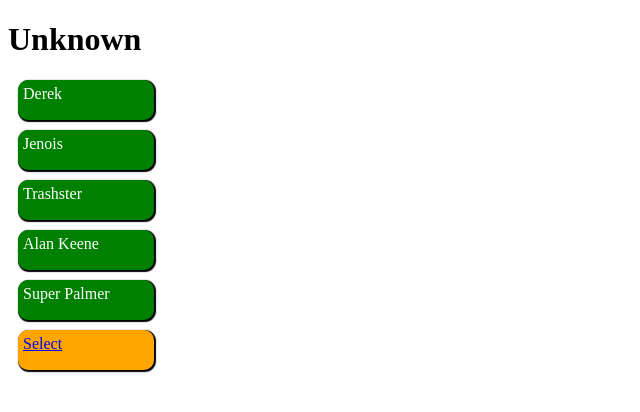
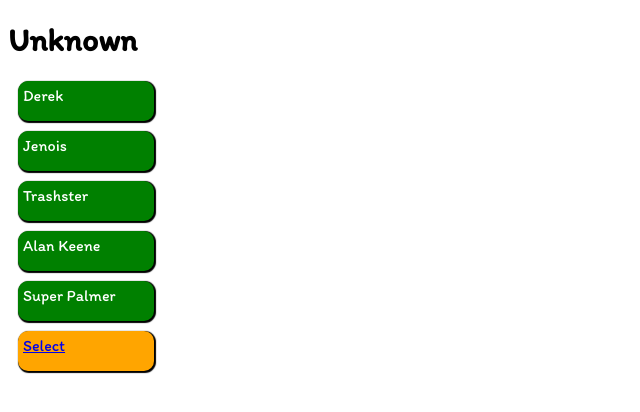
Before and after one commit to lebrancconvas/Monster-Arena, a React (Vite) app in the folder web/: page / in a window 1280 px wide. Shown: the top 412 px of the page, without its empty margins (0-640 px from the left). Built offline with nearby package versions, Linux system fonts and the light colour scheme.

Commit message:
💄 style: add 'Itim' font

```diff
--- a/web/index.html
+++ b/web/index.html
@@ -3,6 +3,9 @@
   <head>
     <meta charset="UTF-8" />
     <link rel="icon" type="image/svg+xml" href="/vite.svg" />
+    <link rel="preconnect" href="https://fonts.googleapis.com">
+    <link rel="preconnect" href="https://fonts.gstatic.com" crossorigin>
+    <link href="https://fonts.googleapis.com/css2?family=Itim&display=swap" rel="stylesheet">
     <meta name="viewport" content="width=device-width, initial-scale=1.0" />
     <title>Web Playground | React Recoil</title>
   </head>
--- a/web/src/index.css
+++ b/web/src/index.css
@@ -1,70 +1,3 @@
-:root {
-  font-family: Inter, Avenir, Helvetica, Arial, sans-serif;
-  font-size: 16px;
-  line-height: 24px;
-  font-weight: 400;
-
-  color-scheme: light dark;
-  color: rgba(255, 255, 255, 0.87);
-  background-color: #242424;
-
-  font-synthesis: none;
-  text-rendering: optimizeLegibility;
-  -webkit-font-smoothing: antialiased;
-  -moz-osx-font-smoothing: grayscale;
-  -webkit-text-size-adjust: 100%;
+* {
+  font-family: 'Itim', cursive;
 }
-
-a {
-  font-weight: 500;
-  color: #646cff;
-  text-decoration: inherit;
-}
-a:hover {
-  color: #535bf2;
-}
-
-body {
-  margin: 0;
-  display: flex;
-  place-items: center;
-  min-width: 320px;
-  min-height: 100vh;
-}
-
-h1 {
-  font-size: 3.2em;
-  line-height: 1.1;
-}
-
-button {
-  border-radius: 8px;
-  border: 1px solid transparent;
-  padding: 0.6em 1.2em;
-  font-size: 1em;
-  font-weight: 500;
-  font-family: inherit;
-  background-color: #1a1a1a;
-  cursor: pointer;
-  transition: border-color 0.25s;
-}
-button:hover {
-  border-color: #646cff;
-}
-button:focus,
-button:focus-visible {
-  outline: 4px auto -webkit-focus-ring-color;
-}
-
-@media (prefers-color-scheme: light) {
-  :root {
-    color: #213547;
-    background-color: #ffffff;
-  }
-  a:hover {
-    color: #747bff;
-  }
-  button {
-    background-color: #f9f9f9;
-  }
-}
--- a/web/src/main.tsx
+++ b/web/src/main.tsx
@@ -1,7 +1,7 @@
 import React from 'react'
 import ReactDOM from 'react-dom/client'
 import App from './App'
-// import './index.css'
+import './index.css'
 import { RecoilRoot } from 'recoil';
 
 ReactDOM.createRoot(document.getElementById('root') as HTMLElement).render(
```
